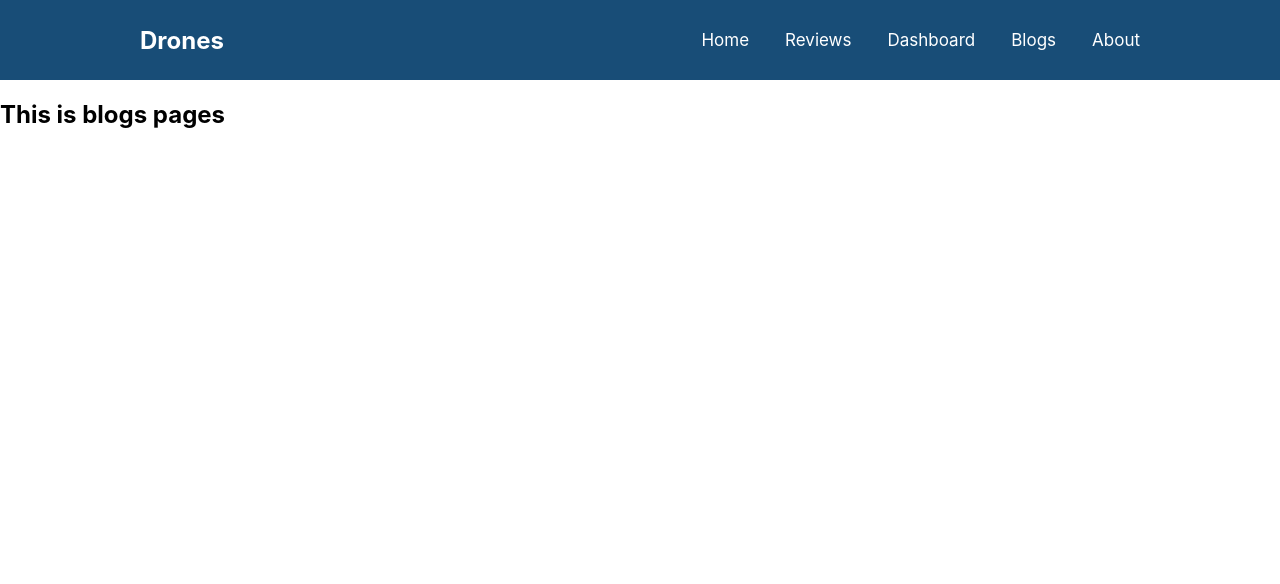
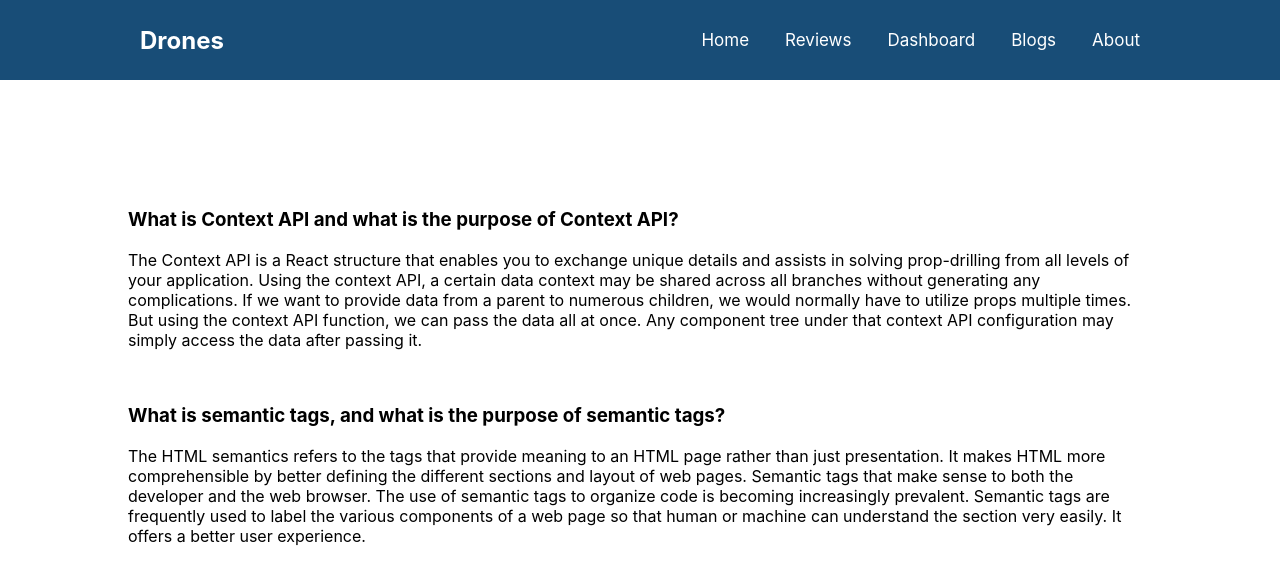
Before and after one commit to Toufiq-it/Drones, a React (Create React App) app: page /blogs in a window 1280 px wide. Shown: the top 584 px of the page. Built offline with nearby package versions, Linux system fonts and the light colour scheme.

Commit message:
5th commit

```diff
--- a/src/components/About/About.css
+++ b/src/components/About/About.css
@@ -0,0 +1,4 @@
+.about{
+    margin-top: 8%;
+    text-align: center;
+}
--- a/src/components/About/About.js
+++ b/src/components/About/About.js
@@ -1,8 +1,9 @@
 import React from 'react';
+import './About.css'
 
 const About = () => {
     return (
-        <div>
+        <div className='about'>
             <h2>This is about page</h2>
         </div>
     );
--- a/src/components/Blogs/Blogs.css
+++ b/src/components/Blogs/Blogs.css
@@ -0,0 +1,4 @@
+.blogs{
+    margin: 10%;
+
+}
--- a/src/components/Blogs/Blogs.js
+++ b/src/components/Blogs/Blogs.js
@@ -1,9 +1,14 @@
 import React from 'react';
+import './Blogs.css'
 
 const Blogs = () => {
     return (
-        <div>
-            <h2>This is blogs pages</h2>
+        <div className='blogs'>
+            <h3>What is Context API and what is the purpose of Context API?</h3>
+            <p>The Context API is a React structure that enables you to exchange unique details and assists in solving prop-drilling from all levels of your application. Using the context API, a certain data context may be shared across all branches without generating any complications. If we want to provide data from a parent to numerous children, we would normally have to utilize props multiple times. But using the context API function, we can pass the data all at once. Any component tree under that context API configuration may simply access the data after passing it.</p>
+            <br />
+            <h3>What is semantic tags, and what is the purpose of semantic tags?</h3>
+            <p>The HTML semantics refers to the tags that provide meaning to an HTML page rather than just presentation. It makes HTML more comprehensible by better defining the different sections and layout of web pages. Semantic tags that make sense to both the developer and the web browser. The use of semantic tags to organize code is becoming increasingly prevalent. Semantic tags are frequently used to label the various components of a web page so that human or machine can understand the section very easily. It offers a better user experience. </p>
         </div>
     );
 };
```
